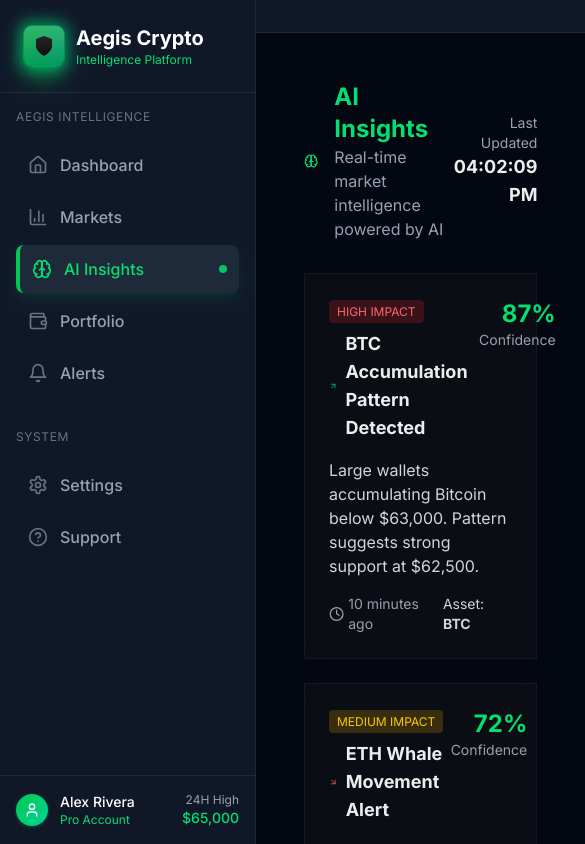
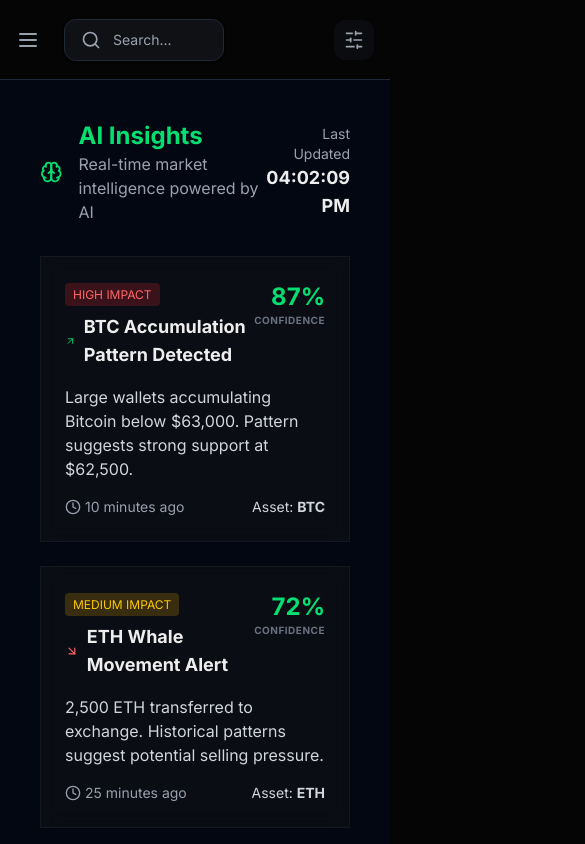
Before and after one commit to Nimit746/aegis---crypto-website, a Next.js app in the folder client/: page /ai-insights in a window 390 px wide. Shown: the top 844 px of the page, 585 px wide, since content can reach past the window. Built offline with nearby package versions, Linux system fonts and the light colour scheme.

Commit message:
feat: Implement core application layout with a responsive sidebar, top bar, and initial dashboard and AI insights pages.

```diff
--- a/client/src/app/ai-insights/page.tsx
+++ b/client/src/app/ai-insights/page.tsx
@@ -63,11 +63,10 @@ export default function AIInsightsPage() {
             <div key={insight.id} className="glass-panel p-6">
               <div className="flex items-start justify-between mb-4">
                 <div>
-                  <span className={`px-2 py-1 rounded text-xs ${
-                    insight.impact === 'high' ? 'bg-red-500/20 text-red-400' :
-                    insight.impact === 'medium' ? 'bg-yellow-500/20 text-yellow-400' :
-                    'bg-green-500/20 text-green-400'
-                  }`}>
+                  <span className={`px-2 py-1 rounded text-xs ${insight.impact === 'high' ? 'bg-red-500/20 text-red-400' :
+                      insight.impact === 'medium' ? 'bg-yellow-500/20 text-yellow-400' :
+                        'bg-green-500/20 text-green-400'
+                    }`}>
                     {insight.impact.toUpperCase()} IMPACT
                   </span>
                   <div className="flex items-center gap-2 mt-2">
@@ -79,9 +78,9 @@ export default function AIInsightsPage() {
                     <h3 className="font-bold text-lg">{insight.title}</h3>
                   </div>
                 </div>
-                <div className="text-right">
+                <div className="text-right shrink-0">
                   <div className="text-2xl font-bold text-green-400">{insight.confidence}%</div>
-                  <div className="text-sm text-gray-400">Confidence</div>
+                  <div className="text-[10px] text-gray-500 font-bold uppercase tracking-wider">Confidence</div>
                 </div>
               </div>
 
--- a/client/src/app/layout.tsx
+++ b/client/src/app/layout.tsx
@@ -16,7 +16,7 @@ export default function RootLayout({
   children: React.ReactNode;
 }>) {
   return (
-    <html lang="en" className="dark">
+    <html lang="en" className="dark" suppressHydrationWarning>
       <body className={`${inter.className}`}>
         <Layout>
           {children}
--- a/client/src/components/layout/Sidebar.tsx
+++ b/client/src/components/layout/Sidebar.tsx
@@ -11,10 +11,16 @@ import {
   Bell,
   Settings,
   HelpCircle,
-  User
+  User,
+  X
 } from "lucide-react";
 
-const Sidebar = () => {
+interface SidebarProps {
+  isOpen: boolean;
+  onClose: () => void;
+}
+
+const Sidebar = ({ isOpen, onClose }: SidebarProps) => {
   const pathname = usePathname();
 
   const navItems = [
@@ -41,9 +47,12 @@ const Sidebar = () => {
   }
 
   return (
-    <div className="fixed left-0 top-0 h-screen w-64 bg-gray-900 border-r border-gray-800 flex flex-col z-50">
+    <aside
+      className={`fixed inset-y-0 left-0 z-50 w-64 bg-gray-900 border-r border-gray-800 flex flex-col transition-transform duration-300 ease-in-out ${isOpen ? "translate-x-0" : "-translate-x-full lg:translate-x-0"
+        }`}
+    >
       {/* Logo Section - Glowing Shield */}
-      <div className="p-6 border-b border-gray-800">
+      <div className="p-6 border-b border-gray-800 flex items-center justify-between">
         <div className="flex items-center space-x-3">
           {/* Shield with Glow Effect */}
           <div className="relative group">
@@ -71,6 +80,14 @@ const Sidebar = () => {
             <p className="text-xs text-green-400">Intelligence Platform</p>
           </div>
         </div>
+
+        {/* Close Button Mobile */}
+        <button
+          onClick={onClose}
+          className="lg:hidden p-2 text-gray-400 hover:text-white transition-colors"
+        >
+          <X className="w-6 h-6" />
+        </button>
       </div>
 
       {/* Main Navigation - Green active states */}
@@ -87,6 +104,7 @@ const Sidebar = () => {
                 <Link
                   key={item.name}
                   href={item.href}
+                  onClick={() => { if (typeof window !== 'undefined' && window.innerWidth < 1024) onClose(); }}
                   className={`flex items-center p-3 rounded-lg transition-all group ${isActive
                     ? "bg-gray-800 text-green-400 border-l-4 border-green-500 shadow-lg shadow-green-500/10"
                     : "hover:bg-gray-800 text-gray-400 hover:text-gray-300"
@@ -116,6 +134,7 @@ const Sidebar = () => {
                 <Link
                   key={item.name}
                   href={item.href}
+                  onClick={() => { if (typeof window !== 'undefined' && window.innerWidth < 1024) onClose(); }}
                   className={`flex items-center p-3 rounded-lg transition-all group ${isActive
                     ? "bg-gray-800 text-green-400 border-l-4 border-green-500 shadow-lg shadow-green-500/10"
                     : "hover:bg-gray-800 text-gray-400 hover:text-gray-300"
@@ -148,7 +167,7 @@ const Sidebar = () => {
           </div>
         </div>
       </div>
-    </div>
+    </aside>
   );
 }
 
--- a/client/src/components/layout/TopBar.tsx
+++ b/client/src/components/layout/TopBar.tsx
@@ -1,22 +1,35 @@
 "use client";
 
-import { Search, SlidersHorizontal, Activity } from "lucide-react";
+import { Search, SlidersHorizontal, Menu } from "lucide-react";
 
-export function TopBar() {
+interface TopBarProps {
+    onMenuClick: () => void;
+}
+
+export function TopBar({ onMenuClick }: TopBarProps) {
     return (
-        <header className="flex h-20 items-center justify-between border-b border-border bg-background px-8">
-            {/* Search Bar */}
-            <div className="flex w-96 items-center gap-3 rounded-xl bg-card border border-border px-4 py-2.5 shadow-sm focus-within:border-muted-foreground/30 transition-colors">
-                <Search className="h-5 w-5 text-muted-foreground" />
-                <input
-                    type="text"
-                    placeholder="Search assets, signals..."
-                    className="flex-1 bg-transparent text-sm text-foreground placeholder-muted-foreground outline-none"
-                />
+        <header className="flex h-20 items-center justify-between border-b border-border bg-background px-4 md:px-8">
+            <div className="flex items-center gap-4">
+                <button
+                    onClick={onMenuClick}
+                    className="lg:hidden p-2 -ml-2 text-gray-400 hover:text-white transition-colors"
+                >
+                    <Menu className="h-6 w-6" />
+                </button>
+
+                {/* Search Bar */}
+                <div className="flex w-40 md:w-96 items-center gap-3 rounded-xl bg-card border border-border px-4 py-2.5 shadow-sm focus-within:border-muted-foreground/30 transition-colors">
+                    <Search className="h-5 w-5 text-muted-foreground shrink-0" />
+                    <input
+                        type="text"
+                        placeholder="Search..."
+                        className="flex-1 bg-transparent text-sm text-foreground placeholder-muted-foreground outline-none min-w-0"
+                    />
+                </div>
             </div>
 
-            {/* Market Stats */}
-            <div className="flex items-center gap-8">
+            {/* Market Stats - Hidden on Mobile */}
+            <div className="hidden lg:flex items-center gap-8">
                 <div className="flex flex-col">
                     <span className="text-[10px] uppercase font-bold text-muted-foreground tracking-wider">Total Cap</span>
                     <div className="flex items-baseline gap-2">
@@ -40,8 +53,8 @@ export function TopBar() {
             </div>
 
             {/* Actions */}
-            <div className="flex items-center gap-4">
-                <div className="flex items-center gap-2 rounded-full bg-muted/20 px-3 py-1.5 border border-bullish/20">
+            <div className="flex items-center gap-2 md:gap-4">
+                <div className="hidden sm:flex items-center gap-2 rounded-full bg-muted/20 px-3 py-1.5 border border-bullish/20">
                     <div className="h-2 w-2 rounded-full bg-bullish animate-pulse shadow-[0_0_8px_rgba(34,197,94,0.5)]" />
                     <span className="text-xs font-semibold text-bullish tracking-wide">LIVE FEED</span>
                 </div>
--- a/client/src/components/layout/index.tsx
+++ b/client/src/components/layout/index.tsx
@@ -1,22 +1,43 @@
 "use client"
 
 import Sidebar from "./Sidebar";
-import { ReactNode } from "react";
+import { TopBar } from "./TopBar";
+import { ReactNode, useState, useEffect } from "react";
 
 export const Layout = ({ children }: { children: ReactNode }) => {
+  const [isSidebarOpen, setIsSidebarOpen] = useState(false);
+
+  const [hasMounted, setHasMounted] = useState(false);
+
+  useEffect(() => {
+    setHasMounted(true);
+  }, []);
+
+  const toggleSidebar = () => setIsSidebarOpen(!isSidebarOpen);
+
+  if (!hasMounted) return null;
+
   return (
-    <div className="min-h-screen flex">
-      {/* Fixed Sidebar */}
-      <Sidebar />
+    <div className="min-h-screen flex bg-gray-950">
+      {/* Sidebar - Responsive Logic */}
+      <Sidebar isOpen={isSidebarOpen} onClose={() => setIsSidebarOpen(false)} />
 
-      {/* Main Content Area - with left margin for sidebar */}
-      <div className="flex-1 flex flex-col ml-64">
+      {/* Backdrop for mobile */}
+      {isSidebarOpen && (
+        <div
+          className="fixed inset-0 bg-black/60 z-40 lg:hidden backdrop-blur-sm transition-opacity"
+          onClick={() => setIsSidebarOpen(false)}
+        />
+      )}
+
+      {/* Main Content Area - with left margin for sidebar on desktop */}
+      <div className="flex-1 flex flex-col min-w-0 lg:ml-64 transition-all">
         {/* Simple Top Bar */}
-        <div className="sticky top-0 z-40 border-b border-gray-800 bg-gray-900 p-4">
-          {/* Empty for now - you can add content here later */}
+        <div className="sticky top-0 z-30">
+          <TopBar onMenuClick={toggleSidebar} />
         </div>
 
-        <main className="flex-1 overflow-y-auto bg-gray-950 p-6">
+        <main className="flex-1 overflow-y-auto p-4 md:p-6 lg:p-8">
           {children}
         </main>
       </div>
```
Also changed, not shown: client/src/app/page.tsx (+21 -33 lines), client/src/components/dashboard/MainChart.tsx (+16 -14 lines).
